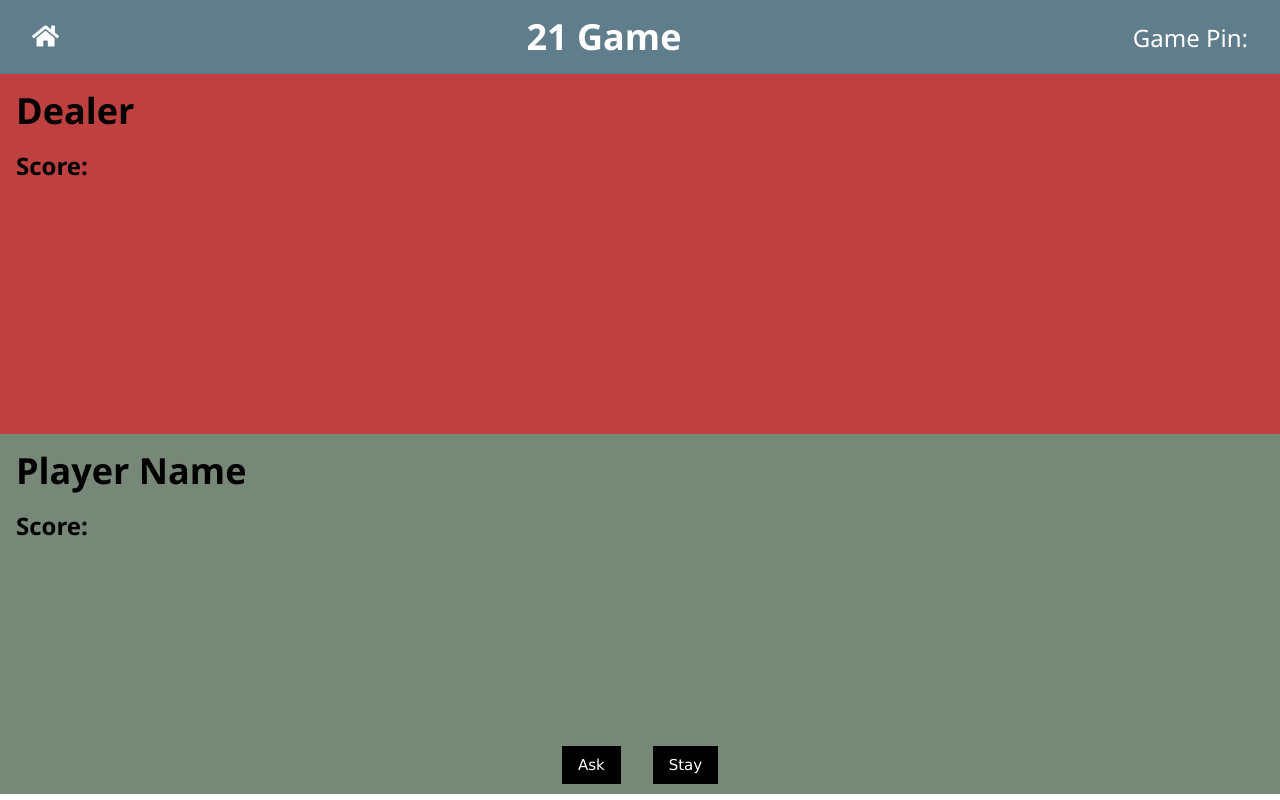
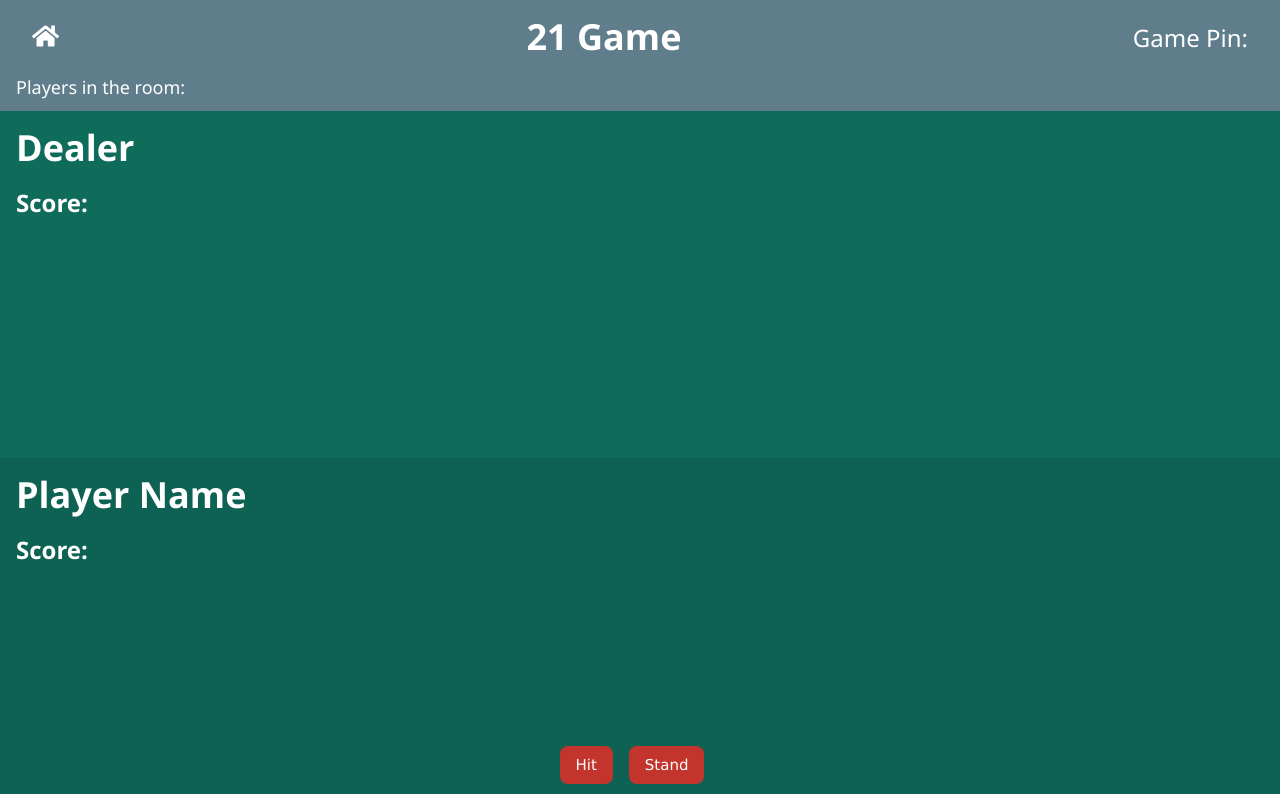
Before and after one commit to SwimmerRafa/BlackJack21, a React (Create React App) app in the folder frontend/: page /game in a window 1280 px wide. Built offline with nearby package versions, Linux system fonts and the light colour scheme.

Commit message:
New model of game screen

```diff
--- a/frontend/src/App.css
+++ b/frontend/src/App.css
@@ -34,26 +34,38 @@ html, body, .app {
 }
 
 #root{
-  max-height: 90vh
+  max-height: 85.3vh
 }
 
 #game{
-  max-height: 90vh;
+  max-height: 85.3vh;
 }
 
 #game-screen{
-  max-height: 90vh;
+  max-height: 85.3vh;
 }
 
 
 #player-section{
-  height: 45vh;
+  height: 42vh;
+  color: white;
   top: 0;
-  background-color: #788878
+  background-color: #0e6253
 }
 
 #dealer-section{
-  height: 45vh;
+  height: 43.3vh;
+  color: white;
   bottom: 0;
-  background-color: #BF4040
+  background-color: #0f6b5a
 }
+
+#hit{
+  background-color: #c3342c;
+  color: white;
+}
+
+#stand{
+  background-color: #c3342c;
+  color: white;
+}
--- a/frontend/src/components/Game.js
+++ b/frontend/src/components/Game.js
@@ -19,6 +19,7 @@ function Game(){
           <strong>21 Game</strong>
           <h3 className="w3-right w3-margin-right"> Game Pin: </h3>
         </h1>
+        <h5>Players in the room: </h5>
       </div>
 
       <div id="game-screen">
@@ -37,8 +38,8 @@ function Game(){
 
           <div id="button-id">
             <div class="w3-bar">
-              <button class=" w3-margin w3-button w3-black">Ask </button>
-              <button class="w3-margin w3-button w3-black">Stay</button>
+              <button id="hit" class="w3-mobile 3-margin w3-btn w3-round-large">Hit</button>
+              <button id="stand" class="w3-mobile w3-margin w3-btn w3-round-large">Stand</button>
             </div>
           </div>
 
```
